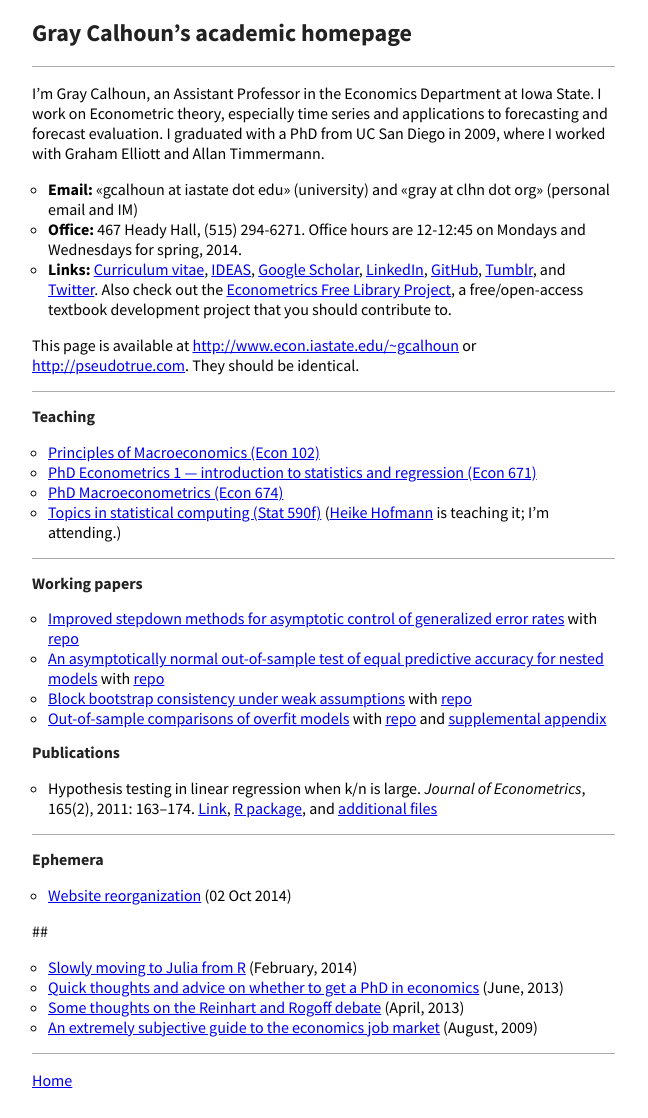
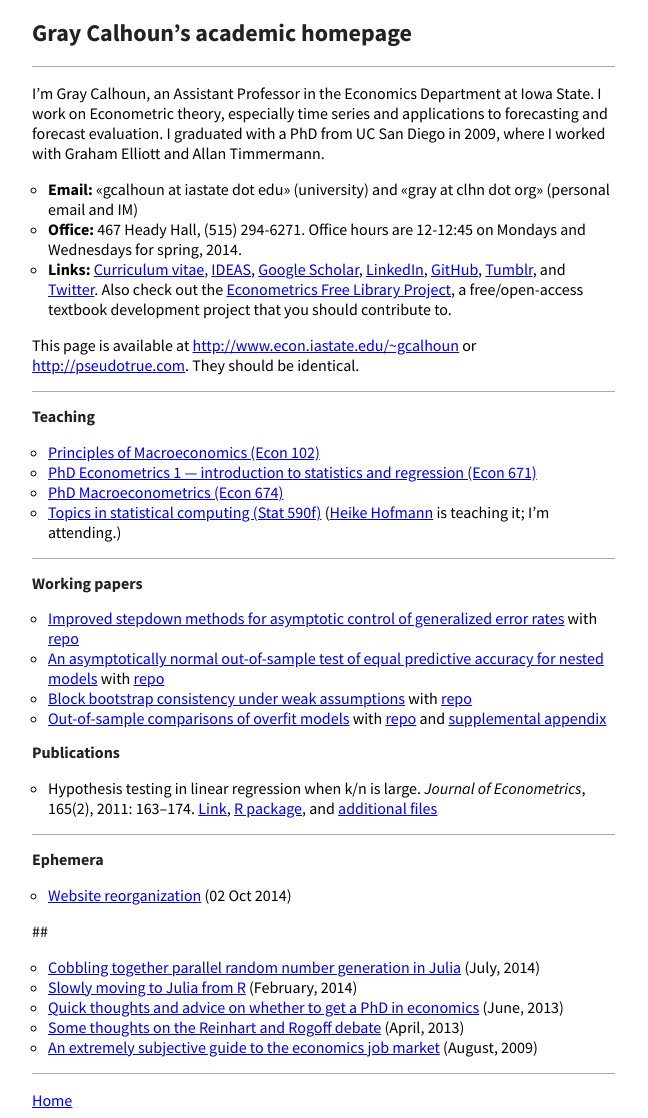
Before and after one commit to mmkuang/grayclhn.github.io, a Jekyll site: the page built from index.md, in a window 1280 px wide. Shown: the whole page, without its empty margins (0-648 px from the left). Built offline with Jekyll 4.4.1, drawn with Linux system fonts in a browser that asks for light colours; Markdown is read by kramdown in place of the engine named in the settings.

Commit message:
Add new post to homepage

```diff
--- a/index.md
+++ b/index.md
@@ -77,6 +77,7 @@ This page is available at <http://www.econ.iastate.edu/~gcalhoun> or
 
 ##
 
+* [Cobbling together parallel random number generation in Julia](ephemera/parallel-rng-in-julia) (July, 2014)
 * [Slowly moving to Julia from R](ephemera/julia-intro) (February, 2014)
 * [Quick thoughts and advice on whether to get a PhD in economics](ephemera/econ-grad-school) (June, 2013)
 * [Some thoughts on the Reinhart and Rogoff debate](ephemera/reinhart-rogoff-thoughts) (April, 2013)
```
